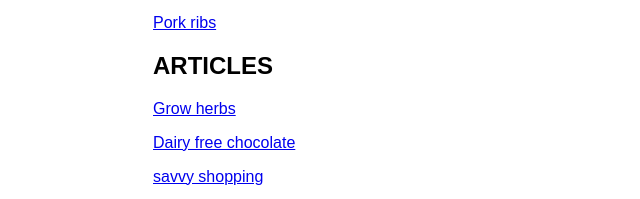
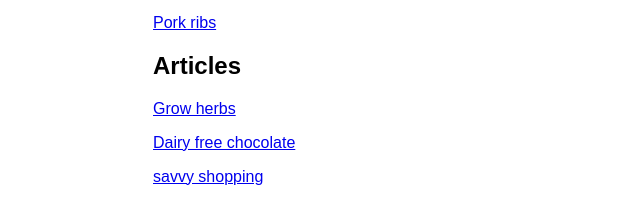
Before and after one commit to quentinpattersonEKU/my-first-gatsby-site, a Gatsby site: page / in a window 1280 px wide. Shown: the part 554-753 px from the top of the page, 237-877 px from the left. Built offline with nearby package versions, Linux system fonts and the light colour scheme; Gatsby itself is replaced by a stand-in of ours.

Commit message:
format update

```diff
--- a/src/pages/index.js
+++ b/src/pages/index.js
@@ -21,7 +21,7 @@ const IndexPage = () => {
       <Link to="/en/recipes/fiery-chili-sauce">Chili</Link><p></p>
       <Link to="/en/recipes/borscht-with-pork-ribs">Pork ribs</Link><p></p>
 
-      <h2>ARTICLES</h2>
+      <h2>Articles</h2>
       <p></p>
       <Link to="/en/articles/give-it-a-go-and-grow-your-own-herbs/">Grow herbs</Link><p></p>
       <Link to="/en/articles/dairy-free-and-delicious-milk-chocolate/">Dairy free chocolate</Link><p></p>
```
